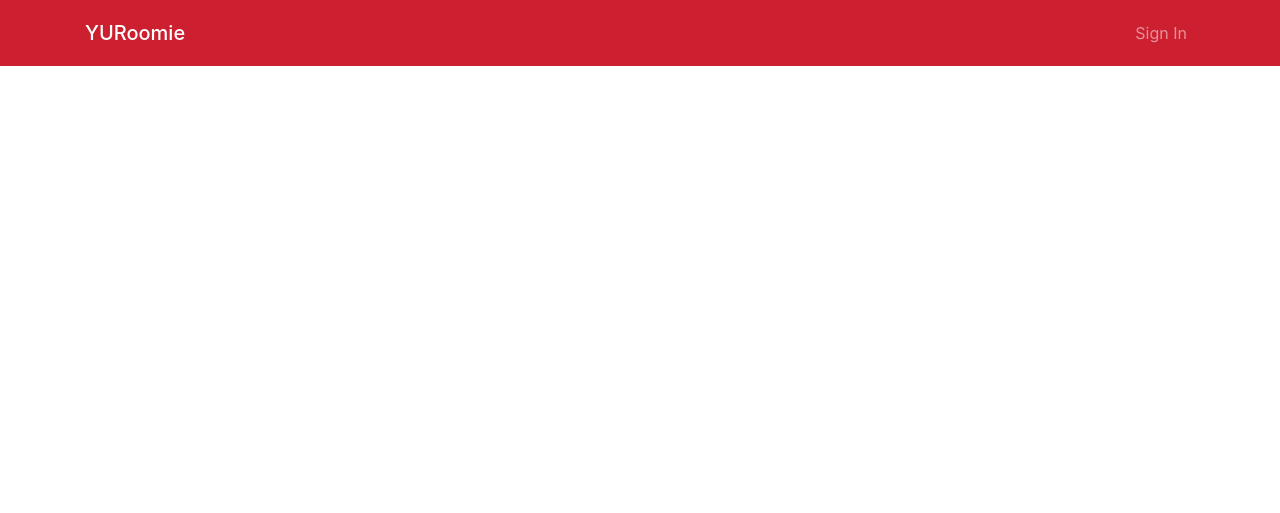
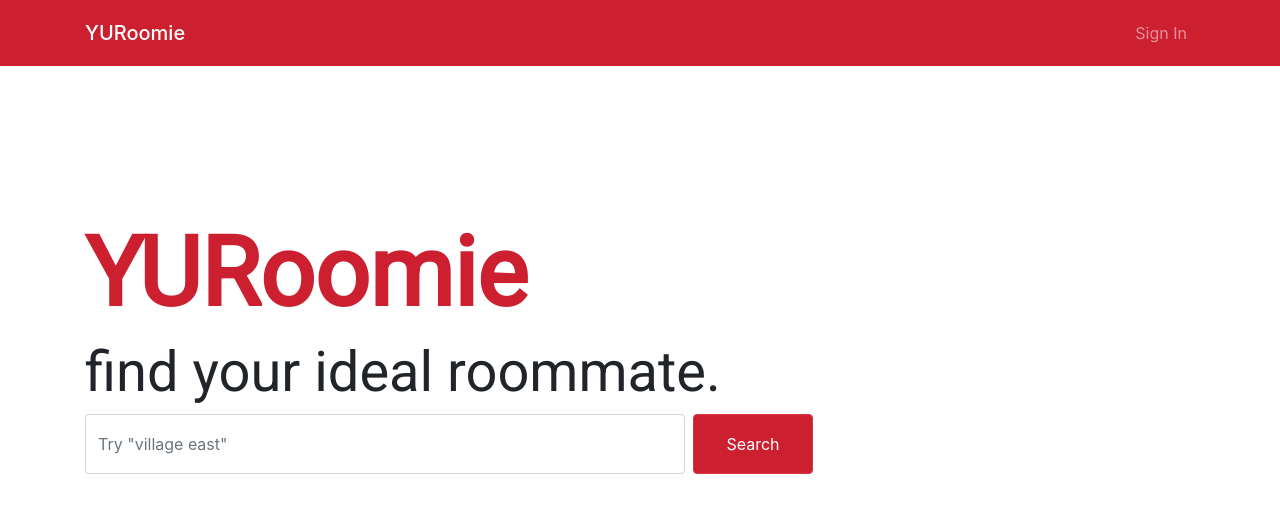
Before and after one commit to michaeldrrc/yuroomie, a Django app: page / in a window 1280 px wide. Shown: the top 513 px of the page. Run offline with Django 3.2, Linux system fonts and the light colour scheme; some libraries are stand-ins or nearby versions.

Commit message:
added search bar to index.html

```diff
--- /dev/null
+++ b/home/static/home/css/home.css
@@ -0,0 +1,24 @@
+#mainSearchBar {
+    width: 600px;
+    height: 60px;
+}
+
+#mainSearchButton {
+    height: 60px;
+    width: 120px;
+}
+
+.display-1 {
+    font-family: 'Roboto', sans-serif;
+    font-weight: normal !important;
+    color: #cc2030;
+}
+
+.display-4 {
+    font-family: 'Roboto', sans-serif;
+    font-weight: normal !important;
+}
+
+.btn-danger {
+    background-color: #cc2030;
+}
--- a/home/templates/home/base.html
+++ b/home/templates/home/base.html
@@ -7,10 +7,12 @@
     <meta charset="UTF-8">
     <title>{% block title %}YURoomie{% endblock %}</title>
     {% load static %}
-    <link rel="stylesheet" type="text/css" href="{% static 'home/css/bootstrap.css' %}" />
+    <link rel="stylesheet" type="text/css" href="{% static 'home/css/bootstrap.css' %}"/>
+    <link rel="stylesheet" type="text/css" href="{% static 'home/css/home.css' %}"/>
     <script type="text/javascript" src="{% static 'home/js/jquery-3.2.1.min.js' %}"></script>
     <script type="text/javascript" src="{% static 'home/js/popper.min.js' %}"></script>
     <script type="text/javascript" src="{% static 'home/js/bootstrap.js' %}"></script>
+    <link href="https://fonts.googleapis.com/css?family=Roboto" rel="stylesheet">
 </head>
 
 <body>
--- a/home/templates/home/index.html
+++ b/home/templates/home/index.html
@@ -1,6 +1,23 @@
 {% extends 'home/base.html'%}
 
 {% block body %}
-    <!-- Main content for home page
-         Will feature search bar -->
+    <!-- body content for home page -->
+    <div class="container-fluid">
+        <div class="col-xs-12" style="height:150px;"></div>
+        <div class="row">
+            <h1 class="display-1"><strong>YURoomie</strong></h1>
+        </div>
+        <div class="row">
+            <h2 class="display-4">find your ideal roommate.</h2>
+        </div>
+        <div class="row">
+            <form class="form-inline" method="GET" value="{{ request.GET.get }}">
+                <div class="form-group">
+                    <input type="search" name="q" class="form-control mr-sm-2" id="mainSearchBar" aria-describedby="searchHelp" placeholder="Try &quot;village east&quot;" autocomplete="off">
+                    <!-- ToDo: Disable form submit until user is signed in. Add a tooltip as well-->
+                    <button type="submit" class="btn btn-danger my-2 my-sm-0" id="mainSearchButton">Search</button>
+                </div>
+            </form>
+        </div>
+    </div>
 {% endblock %}
```
